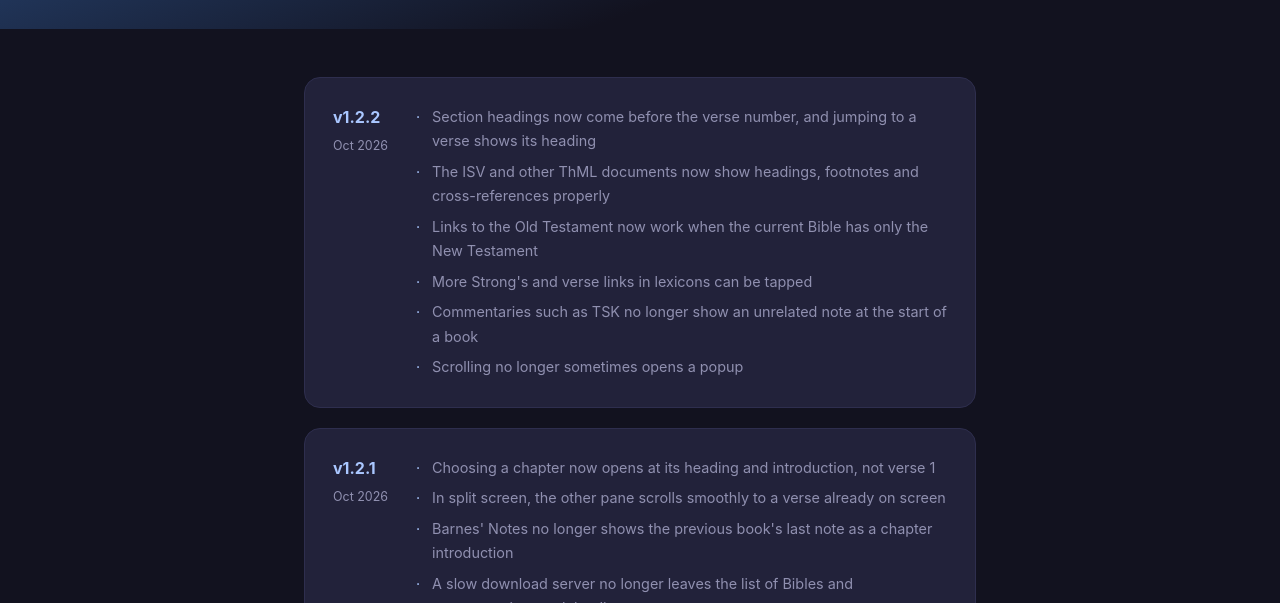
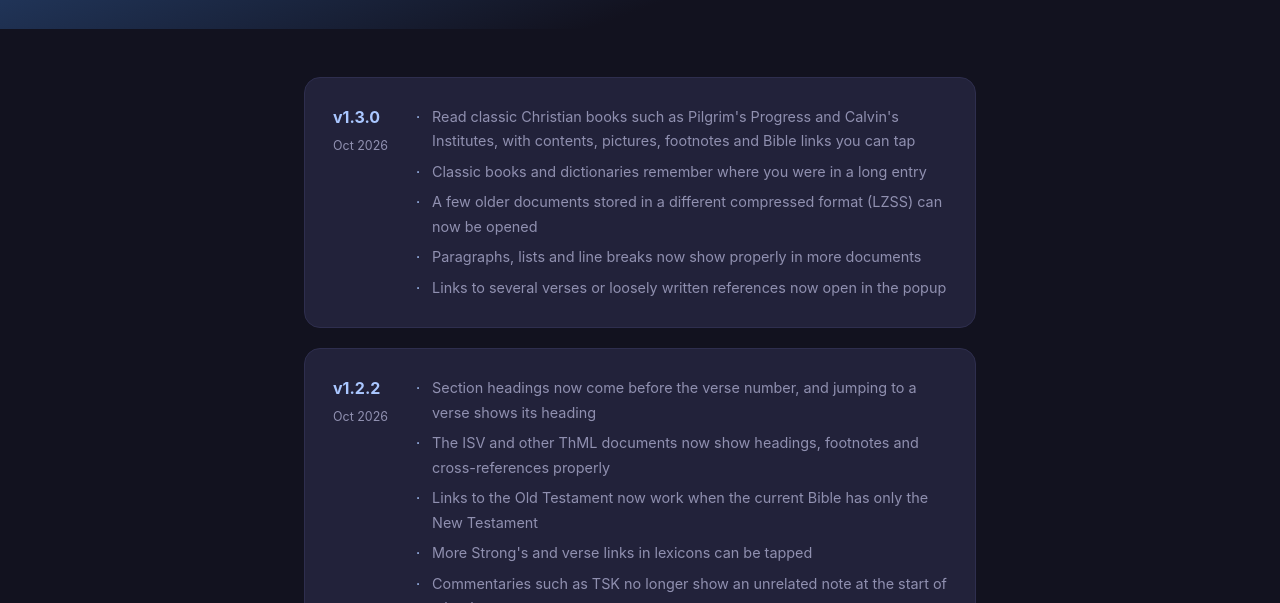
Before and after one commit to mjdenham/tap-bible, a plain HTML site: page release-notes.html in a window 1280 px wide. Shown: the part 197-800 px from the top of the page. Drawn offline with Linux system fonts and the light colour scheme.

Commit message:
Add 1.3.0 release notes

```diff
--- a/release-notes.html
+++ b/release-notes.html
@@ -91,6 +91,22 @@
 </header>
 
 <main>
+
+  <div class="release-item">
+    <div>
+      <div class="release-version">v1.3.0</div>
+      <div class="release-date">Oct 2026</div>
+    </div>
+    <div class="release-notes">
+      <ul>
+        <li>Read classic Christian books such as Pilgrim's Progress and Calvin's Institutes, with contents, pictures, footnotes and Bible links you can tap</li>
+        <li>Classic books and dictionaries remember where you were in a long entry</li>
+        <li>A few older documents stored in a different compressed format (LZSS) can now be opened</li>
+        <li>Paragraphs, lists and line breaks now show properly in more documents</li>
+        <li>Links to several verses or loosely written references now open in the popup</li>
+      </ul>
+    </div>
+  </div>
 
   <div class="release-item">
     <div>
```
